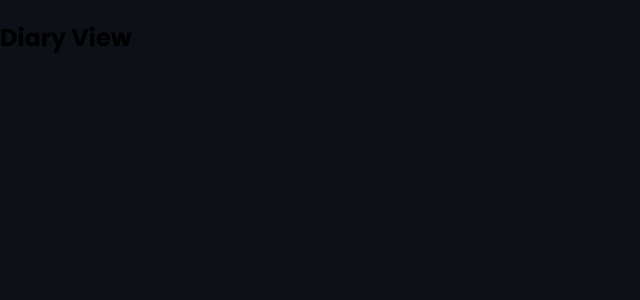
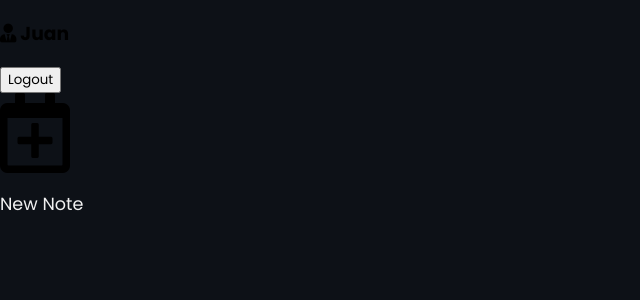
Before and after one commit to JuanWebDeveloper/Virtual-Note-Diary, a React (Create React App) app: page /diary in a window 1280 px wide. Shown: the top 300 px of the page, without its empty margins (0-640 px from the left). Built offline with nearby package versions, Linux system fonts and the light colour scheme.

Commit message:
Feat: Sidebar component content created

```diff
--- a/public/index.html
+++ b/public/index.html
@@ -8,6 +8,8 @@
 		<link rel="icon" href="%PUBLIC_URL%/favicon.png" />
 		<link rel="apple-touch-icon" href="%PUBLIC_URL%/favicon.png" />
 		<link rel="manifest" href="%PUBLIC_URL%/manifest.json" />
+		<!-- Icons -->
+		<link rel="stylesheet" href="https://cdnjs.cloudflare.com/ajax/libs/font-awesome/5.13.0/css/all.min.css" />
 	</head>
 	<body>
 		<div id="root"></div>
--- a/src/components/diary/DiaryView.js
+++ b/src/components/diary/DiaryView.js
@@ -1,7 +1,9 @@
+import { Sidebar } from './Sidebar';
+
 export const DiaryView = () => {
 	return (
-		<div>
-			<h2>Diary View</h2>
+		<div className='diary__main'>
+			<Sidebar />
 		</div>
 	);
 };
--- /dev/null
+++ b/src/components/diary/Sidebar.js
@@ -0,0 +1,18 @@
+export const Sidebar = () => {
+	return (
+		<div className='diary__sidebar'>
+			<div className='diary__sidebar-navbar'>
+				<h3>
+					<i className='fas fa-user-tie'></i> <span>Juan</span>
+				</h3>
+
+				<button className='diary__sidebar-navbar-logout'>Logout</button>
+			</div>
+
+			<div className='diary__new-note'>
+				<i className='far fa-calendar-plus fa-5x'></i>
+				<p>New Note</p>
+			</div>
+		</div>
+	);
+};
```
